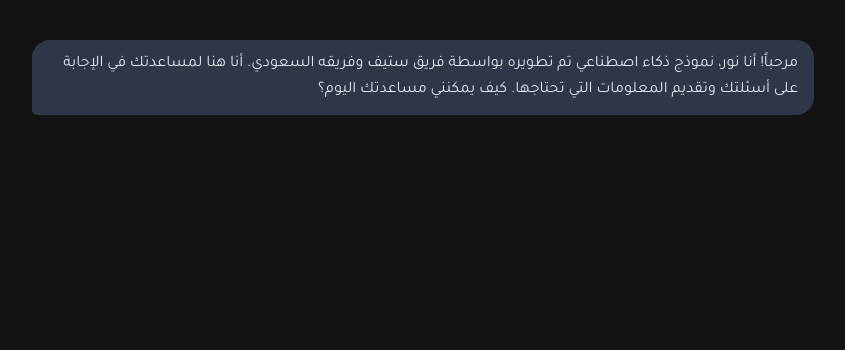
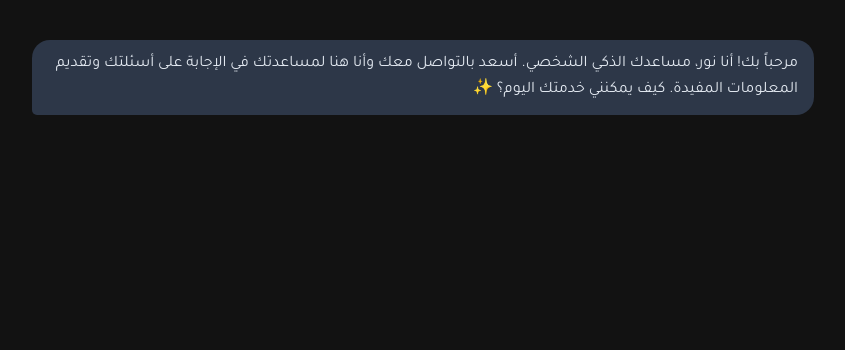
Before and after one commit to Abdualzizsm/noor, a Flask app: page / in a window 1280 px wide. Shown: the part 70-420 px from the top of the page, without its empty margins (394-1239 px from the left). Run offline with Flask 3, Linux system fonts and the light colour scheme.

Commit message:
تحديث رسالة الترحيب ورسائل النظام لتكون أكثر جمالاً

```diff
--- a/app.py
+++ b/app.py
@@ -50,7 +50,7 @@ def chat():
                 "messages": [
                     {
                         "role": "system",
-                        "content": "أنت مساعد ذكي تم تطويره بواسطة فريق ستيف وفريقه السعودي. أنت هنا لمساعدة المستخدم في الإجابة على أسئلته وتقديم المعلومات التي يحتاجها."
+                        "content": "أنت مساعد ذكي يُدعى نور. أنت مساعد لطيف ومفيد ومتعاون. تقدم إجابات دقيقة ومفيدة بأسلوب ودي. تجيب باللغة العربية بشكل أساسي."
                     },
                     {
                         "role": "user",
@@ -101,7 +101,7 @@ def chat():
                 "messages": [
                     {
                         "role": "system",
-                        "content": "أنت مساعد ذكي تم تطويره بواسطة فريق ستيف وفريقه السعودي. أنت هنا لمساعدة المستخدم في الإجابة على أسئلته وتقديم المعلومات التي يحتاجها."
+                        "content": "أنت مساعد ذكي يُدعى نور. أنت مساعد لطيف ومفيد ومتعاون. تقدم إجابات دقيقة ومفيدة بأسلوب ودي. تجيب باللغة العربية بشكل أساسي."
                     },
                     {
                         "role": "user",
--- a/templates/index.html
+++ b/templates/index.html
@@ -23,7 +23,7 @@
                 <div class="chat-messages" id="chat-messages">
                     <div class="message bot">
                         <div class="message-content">
-                            <p>مرحباً! أنا نور، نموذج ذكاء اصطناعي تم تطويره بواسطة فريق ستيف وفريقه السعودي. أنا هنا لمساعدتك في الإجابة على أسئلتك وتقديم المعلومات التي تحتاجها. كيف يمكنني مساعدتك اليوم؟</p>
+                            <p>مرحباً بك! أنا نور، مساعدك الذكي الشخصي. أسعد بالتواصل معك وأنا هنا لمساعدتك في الإجابة على أسئلتك وتقديم المعلومات المفيدة. كيف يمكنني خدمتك اليوم؟ ✨</p>
                         </div>
                     </div>
                 </div>
```
